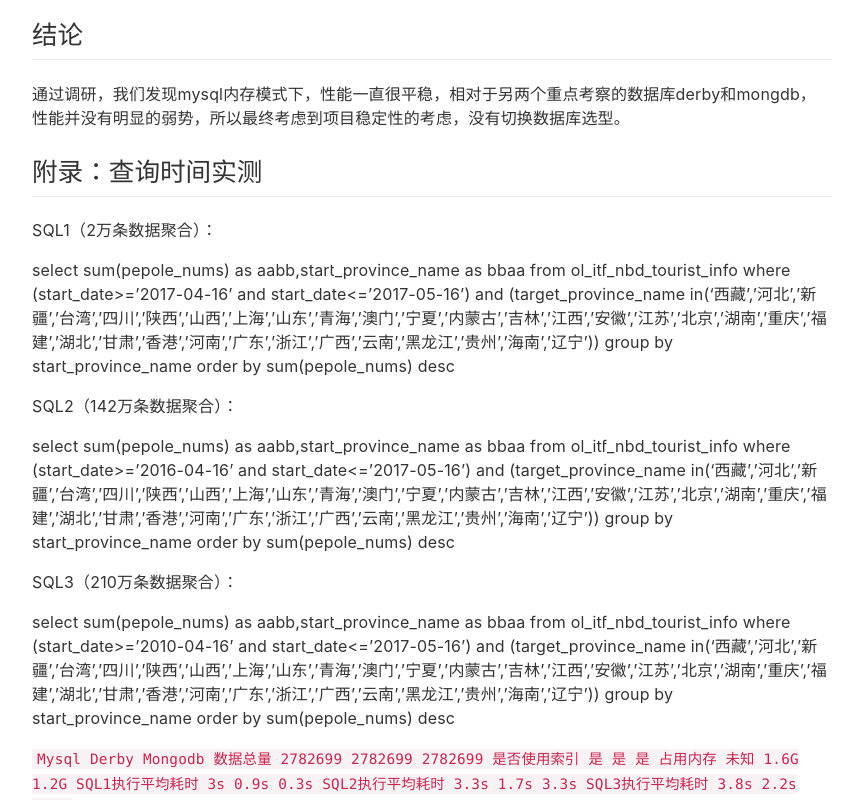
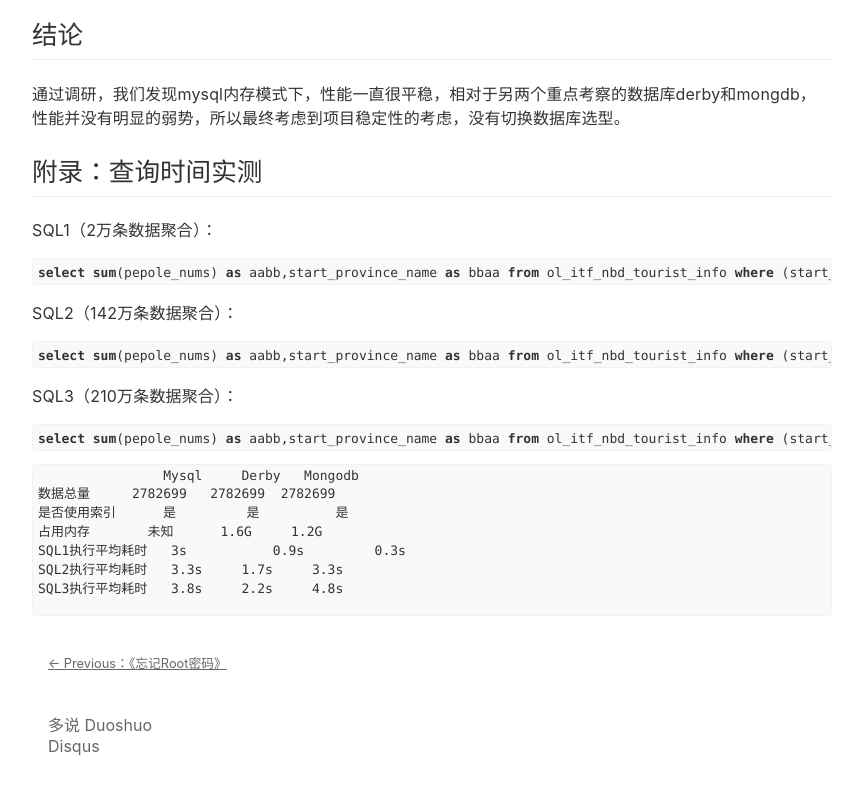
Before and after one commit to ThomasYoung1989/blog, a Jekyll site: the page built from _posts/2017-07-12-mem-database.markdown, in a window 1280 px wide and 900 px high, scrolled down 1428 px, cut to the strip 0-800 px from the top of the window. Shown: the whole strip, without its empty margins (208-1071 px from the left). Built offline with Jekyll 4.4.1, drawn with Linux system fonts in a browser that asks for light colours; comment, search, counter and statistics services are not loaded.

Commit message:
内存数据库

````diff
--- a/_posts/2017-07-12-mem-database.markdown
+++ b/_posts/2017-07-12-mem-database.markdown
@@ -59,22 +59,27 @@
 ## 附录：查询时间实测
 
 SQL1（2万条数据聚合）：
-
+```sql
 select sum(pepole_nums) as aabb,start_province_name as bbaa from ol_itf_nbd_tourist_info where (start_date>='2017-04-16' and start_date<='2017-05-16') and (target_province_name in('西藏','河北','新疆','台湾','四川','陕西','山西','上海','山东','青海','澳门','宁夏','内蒙古','吉林','江西','安徽','江苏','北京','湖南','重庆','福建','湖北','甘肃','香港','河南','广东','浙江','广西','云南','黑龙江','贵州','海南','辽宁'))  group by start_province_name order by sum(pepole_nums) desc
+```
 
 SQL2（142万条数据聚合）：
-
+```sql
 select sum(pepole_nums) as aabb,start_province_name as bbaa from ol_itf_nbd_tourist_info where (start_date>='2016-04-16' and start_date<='2017-05-16') and (target_province_name in('西藏','河北','新疆','台湾','四川','陕西','山西','上海','山东','青海','澳门','宁夏','内蒙古','吉林','江西','安徽','江苏','北京','湖南','重庆','福建','湖北','甘肃','香港','河南','广东','浙江','广西','云南','黑龙江','贵州','海南','辽宁'))  group by start_province_name order by sum(pepole_nums) desc
+```
 
 SQL3（210万条数据聚合）：
+```sql
+select sum(pepole_nums) as aabb,start_province_name as bbaa from ol_itf_nbd_tourist_info where (start_date>='2010-04-16' and start_date<='2017-05-16') and (target_province_name in('西藏','河北','新疆','台湾','四川','陕西','山西','上海','山东','青海','澳门','宁夏','内蒙古','吉林','江西','安徽','江苏','北京','湖南','重庆','福建','湖北','甘肃','香港','河南','广东','浙江','广西','云南','黑龙江','贵州','海南','辽宁'))  group by start_province_name order by sum(pepole_nums) desc
+```
 
-select sum(pepole_nums) as aabb,start_province_name as bbaa from ol_itf_nbd_tourist_info where (start_date>='2010-04-16' and start_date<='2017-05-16') and (target_province_name in('西藏','河北','新疆','台湾','四川','陕西','山西','上海','山东','青海','澳门','宁夏','内蒙古','吉林','江西','安徽','江苏','北京','湖南','重庆','福建','湖北','甘肃','香港','河南','广东','浙江','广西','云南','黑龙江','贵州','海南','辽宁'))  group by start_province_name order by sum(pepole_nums) desc
-
-```             Mysql     Derby	  Mongodb
+```
+                Mysql     Derby	  Mongodb
 数据总量	    2782699   2782699  2782699
 是否使用索引      是         是	      是
 占用内存	      未知      1.6G     1.2G
 SQL1执行平均耗时	 3s	      0.9s	   0.3s
 SQL2执行平均耗时	 3.3s     1.7s	   3.3s
 SQL3执行平均耗时	 3.8s     2.2s	   4.8s
+
 ```
````
